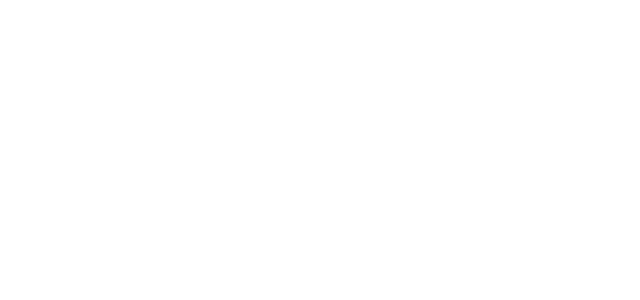
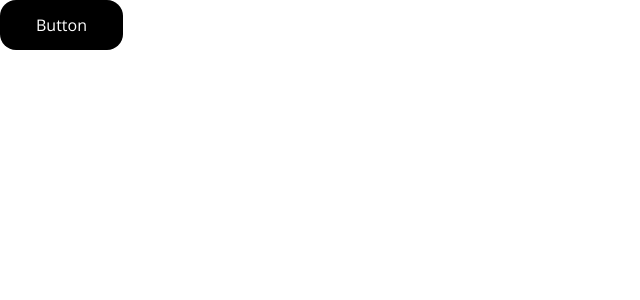
Before and after one commit to annkainova/cocktails, a React (Vite) app: page / in a window 1280 px wide. Shown: the top 300 px of the page, without its empty margins (0-640 px from the left). Built offline with nearby package versions, Linux system fonts and the light colour scheme.

Commit message:
fix: fix return

```diff
--- a/src/App.tsx
+++ b/src/App.tsx
@@ -1,5 +1,7 @@
+import Button from './shared/ui/Button/Button';
+
 function App() {
-  return;
+  return <Button>Button</Button>;
 }
 
 export default App;
```
